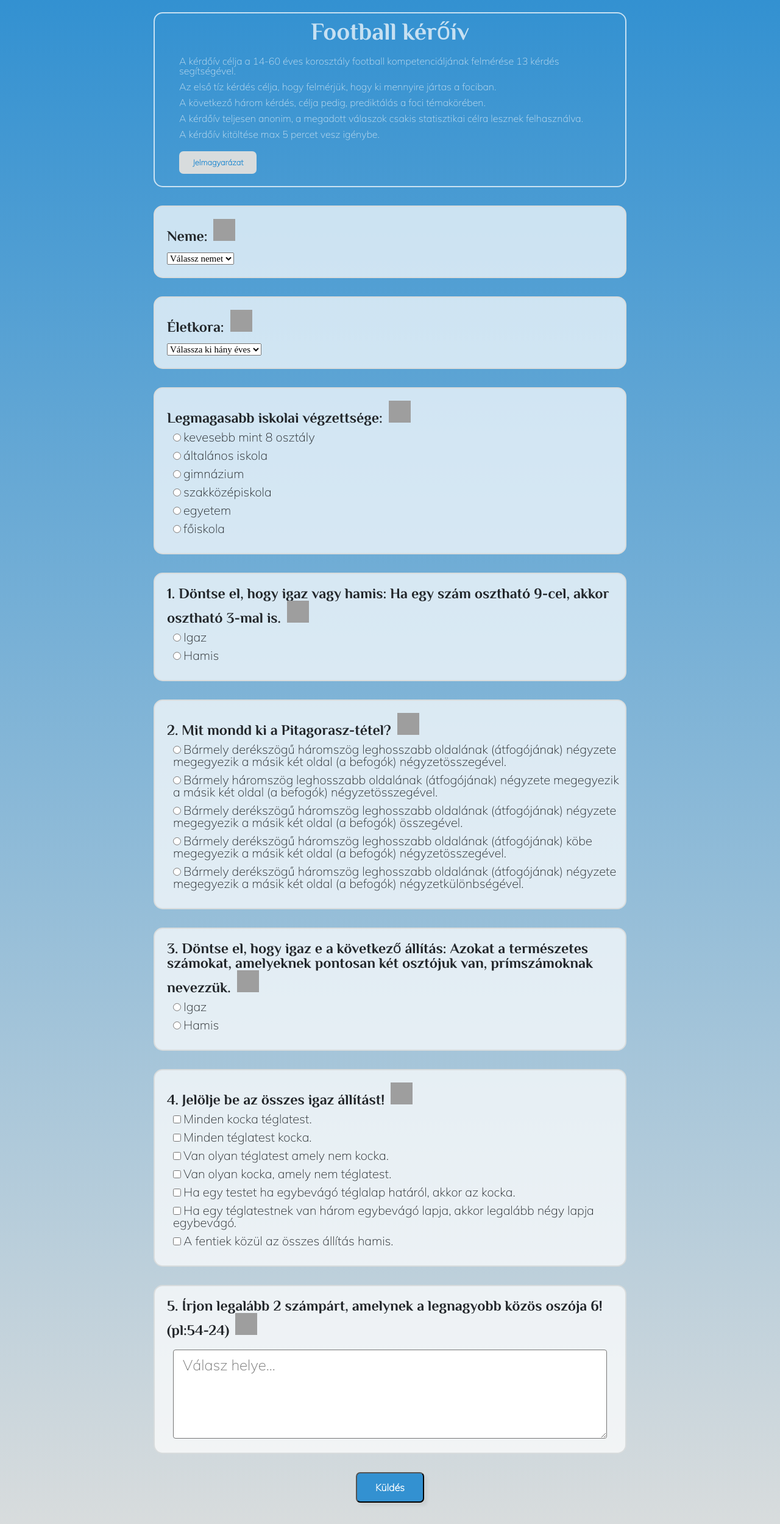
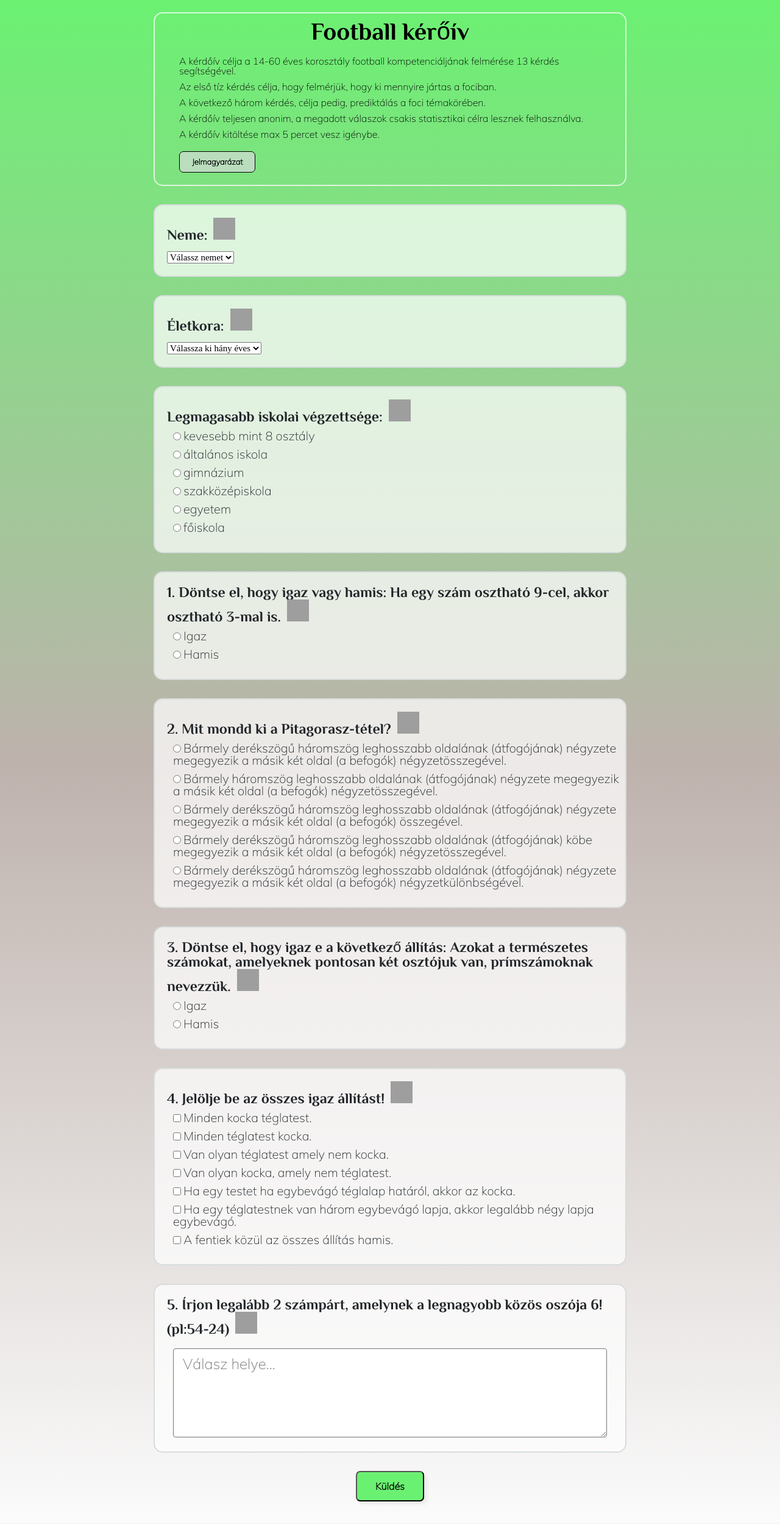
Before and after one commit to SZFM-Project-Team/SZFM_BIG_PROJECT, a PHP site: page / in a window 1280 px wide. Shown: the whole page at 61% size. After the commit the page ends 2462 px from the top, so only its background shows below. Run offline with PHP 8.4, Linux system fonts and the light colour scheme; some libraries are stand-ins or nearby versions; grey boxes are pictures that could not be loaded.

Commit message:
Oldal újradesignolása

```diff
--- a/project/css/style.css
+++ b/project/css/style.css
@@ -1,5 +1,5 @@
 body{
-    background-image: linear-gradient(#3391D1, #d8dcdd);
+    background-image: linear-gradient( #6bf172, #BEB2AD, #FBFBFB);
 }
 
 .container{
@@ -15,7 +15,7 @@ header{
     border-radius: 15px;
     margin-bottom: 30px;
     margin-top: 10px;
-    color: rgba(255, 255, 255, 0.717);
+    color:black;
 }
 
 header h1{
@@ -47,8 +47,8 @@ form h1{
 }
 
 .button{
-    background-color:#3391D1;
-    color:white;
+    background-color:#6bf172;
+    color:black;
     font-family: 'Mulish', sans-serif;
     padding: 15px 30px;
     display: inline-block;
@@ -61,7 +61,7 @@ form h1{
 }
 
 .button:hover{
-    background-color:#3392d1c3;
+    background-color:#beb2ada9;
     color:black;
     transition: 1;
     font-weight: 700;
@@ -70,8 +70,8 @@ form h1{
  .tutorial{
     margin-left: 40px;
     margin-bottom: 20px;
-    background-color: #d8dcdd;
-    color: #3391D1;
+    background-color: #d8dcddab;
+    color: black;
     font-family: 'Mulish', sans-serif;
     padding: 10px 20px;
     border-radius: 7px;
@@ -80,7 +80,7 @@ form h1{
     font-size: 0.8em;
     font-weight: 700;
     margin-top: 10px;
-    border-color: rgba(255, 222, 173, 0);
+    border: rgb(0, 0, 0) solid 1px;
     box-shadow: none;
 }
 
@@ -88,7 +88,7 @@ form h1{
     margin-left: 40px;
     margin-bottom: 20px;
     background-color: #d8dcdd82;
-    color: #3391D1;
+    color: black;
     font-family: 'Mulish', sans-serif;
     padding: 10px 20px;
     border-radius: 7px;
```
